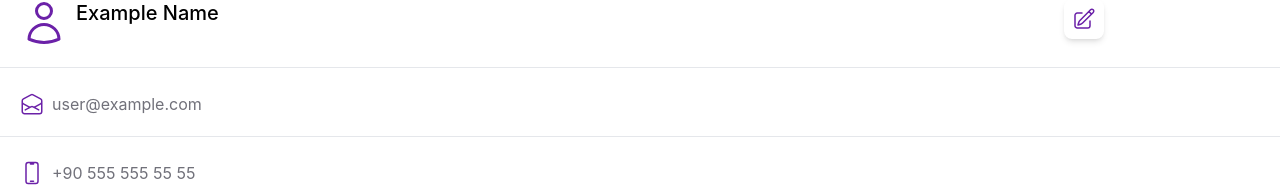
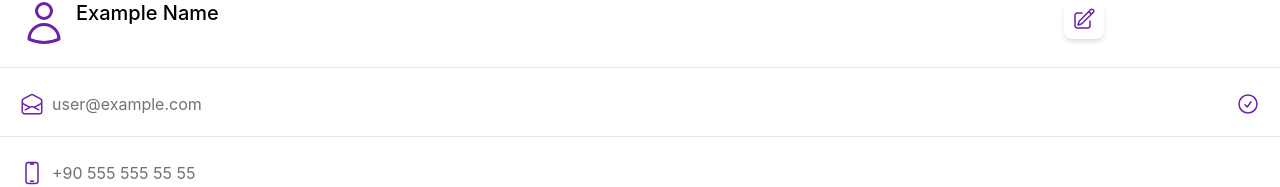
Before and after one commit to ahmetarsiv/nextjs-tailwindcss, a Next.js app: page /profile in a window 1280 px wide. Shown: the part 137-324 px from the top of the page. Built offline with nearby package versions, Linux system fonts and the light colour scheme.

Commit message:
eMail success icon added

```diff
--- a/pages/profile.js
+++ b/pages/profile.js
@@ -4,7 +4,7 @@ import styles from '../styles/Home.module.css'
 import {
     ArrowRightOnRectangleIcon, BellAlertIcon,
     BookmarkIcon, BriefcaseIcon, CalendarDaysIcon,
-    ChatBubbleLeftRightIcon, ChevronRightIcon, ComputerDesktopIcon,
+    ChatBubbleLeftRightIcon, CheckCircleIcon, ChevronRightIcon, ComputerDesktopIcon,
     DevicePhoneMobileIcon, DocumentCheckIcon,
     EnvelopeOpenIcon, HomeIcon, MapPinIcon,
     PencilSquareIcon, SquaresPlusIcon,
@@ -40,6 +40,7 @@ export default function Profile() {
                         <div className="border-b dark:border-gray-700 p-5">
                             <EnvelopeOpenIcon className="text-purple-800 w-6 h-6 mr-2 float-left"/>
                             <span className="text-zinc-500">user@example.com</span>
+                            <CheckCircleIcon className="text-purple-800 w-6 h-6  float-right"/>
                         </div>
 
                         <div className="p-5">
```
